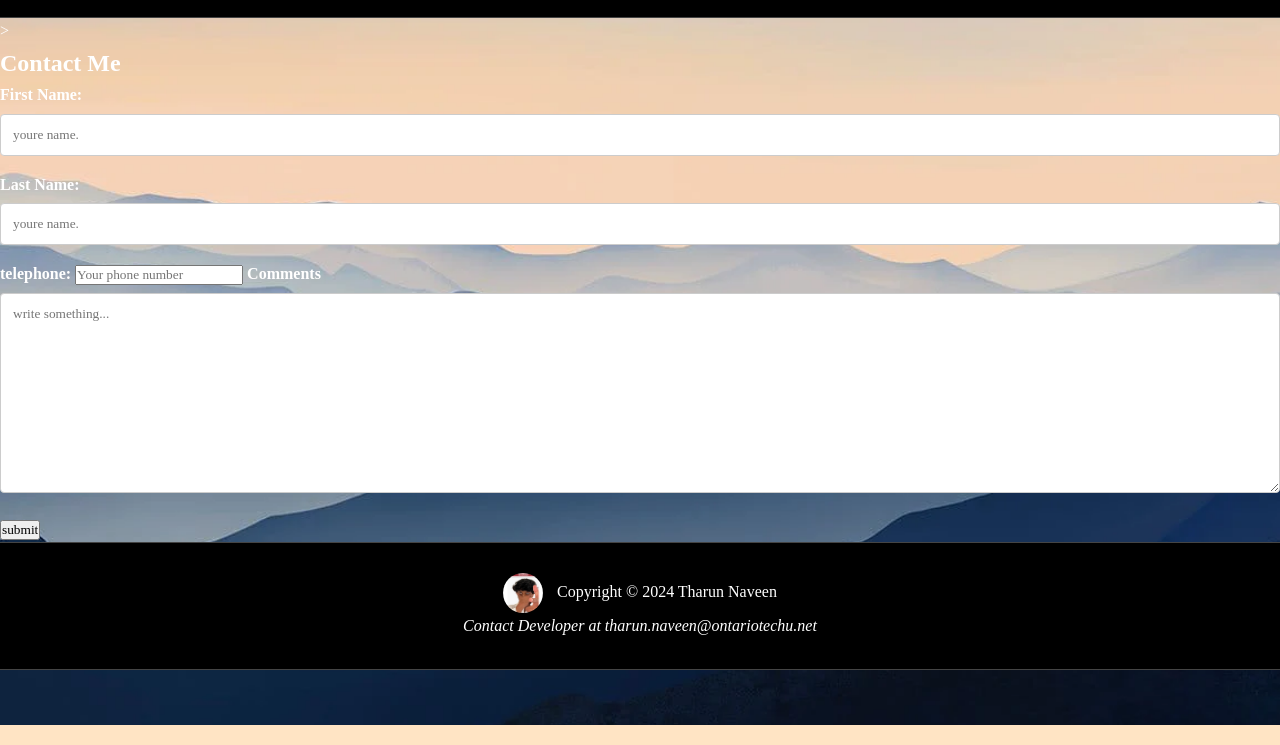
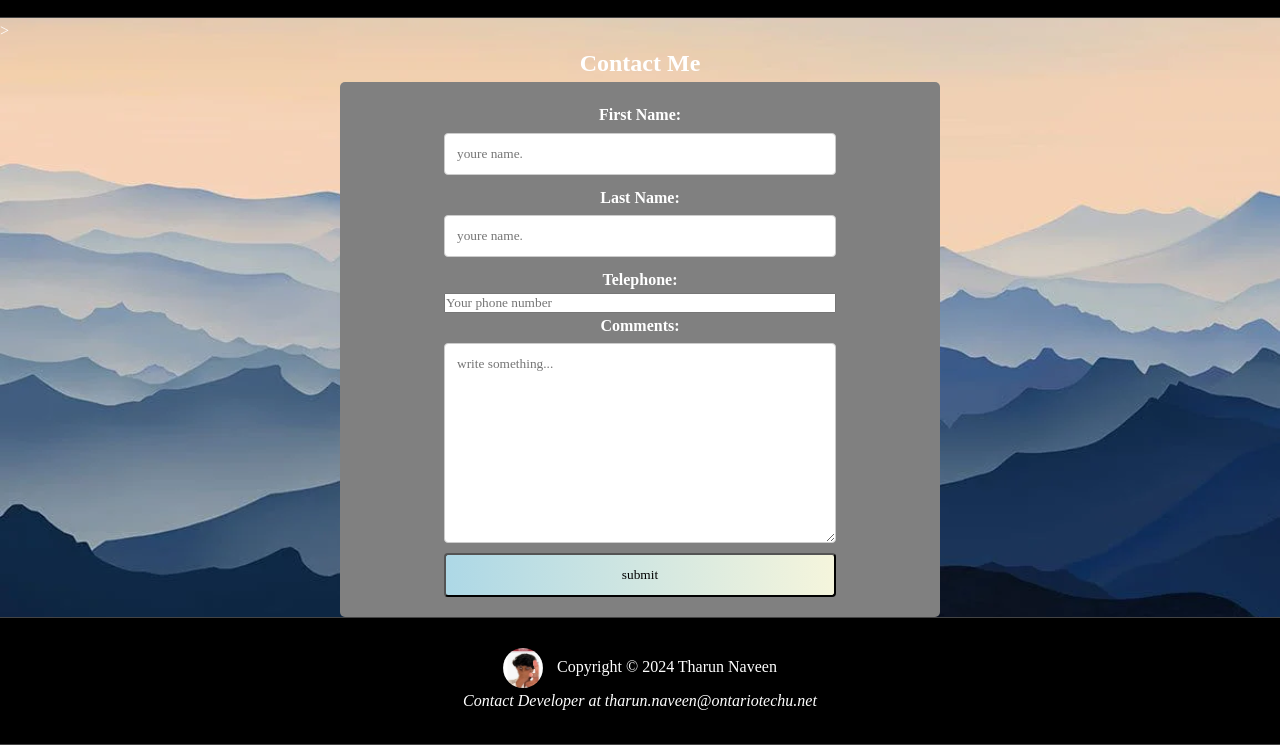
Before and after one commit to Tharun-nav/Tharun-nav.github.io, a plain HTML site: page Contact.html in a window 1280 px wide. Shown: the part 75-820 px from the top of the page. Drawn offline with Linux system fonts and the light colour scheme.

Commit message:
3:37PM 2024-10-05
Finished the Contact portion of the website. So I only have the projects portion to finish. After that I will have to replace all the placeholders like the images and videos and then will have to add comments.

```diff
--- a/Contact.html
+++ b/Contact.html
@@ -38,10 +38,10 @@
             <label for="Last Name">Last Name: </label>
             <input type="text" id="Last Name" name="Lastname" placeholder="youre name.">
 
-            <label for="tel">telephone: </label>
+            <label for="tel">Telephone: </label>
             <input id="tel" name="phone"placeholder="Your phone number"></input>
 
-            <label for="comments">Comments</label>
+            <label for="comments">Comments: </label>
             <textarea id="subject" name="subject" placeholder="write something..." style="height:200px"></textarea>
 
             <input type="submit" value="submit">
--- a/style.css
+++ b/style.css
@@ -32,7 +32,7 @@ body{
 
 .Headermain{
     display:flex;
-    background-color:black;
+    background-color: black;
     border-bottom: 1px solid #444;
     border-radius: 50;
     padding: 20px;
@@ -156,7 +156,38 @@ input[type=text ],select, textarea {
     border: 1px solid #ccc;
     border-radius: 4px;
     box-sizing: border-box;
-    margin-top: 6px;
-    margin-bottom: 16px;
+    margin-top: 5px;
+    margin-bottom: 10px;
     resize: vertical;
 }
+
+input[type=submit]{
+    background-image:linear-gradient(to right,lightblue, beige);
+    color:black;
+    padding: 12px 20px;
+    border-color: black;
+    border-radius: 4px;
+    cursor:pointer;
+
+}
+
+.Formcontainer{
+    border-radius:5px;
+    background-color:grey;
+    padding:20px;
+    width: 600px;
+    margin:auto;
+}
+
+form {
+    display: flex;
+    flex-direction: column;
+    margin-left: 15%;
+    margin-right:15%;
+}
+
+.main-contact{
+    text-align: center;
+
+
+}
```
